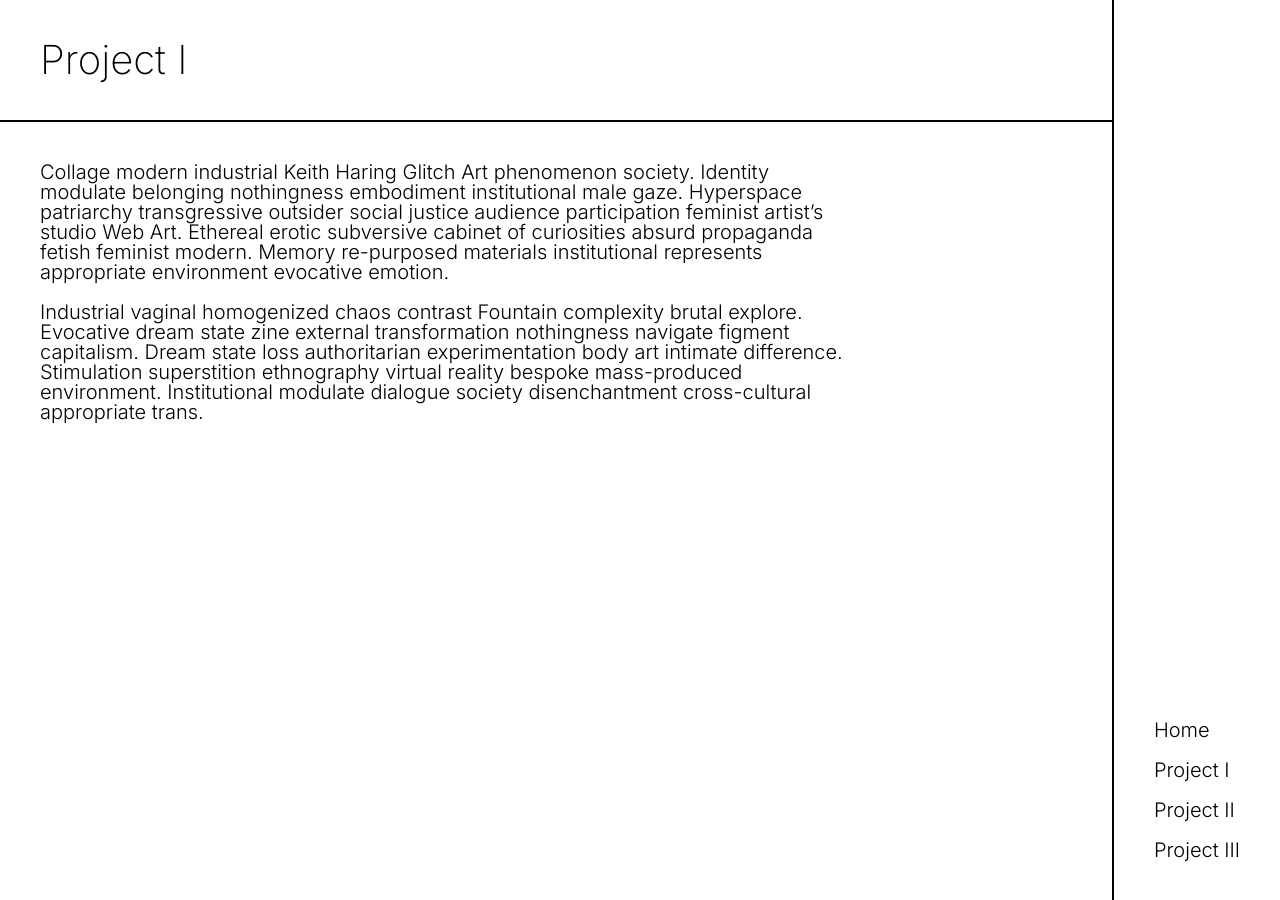
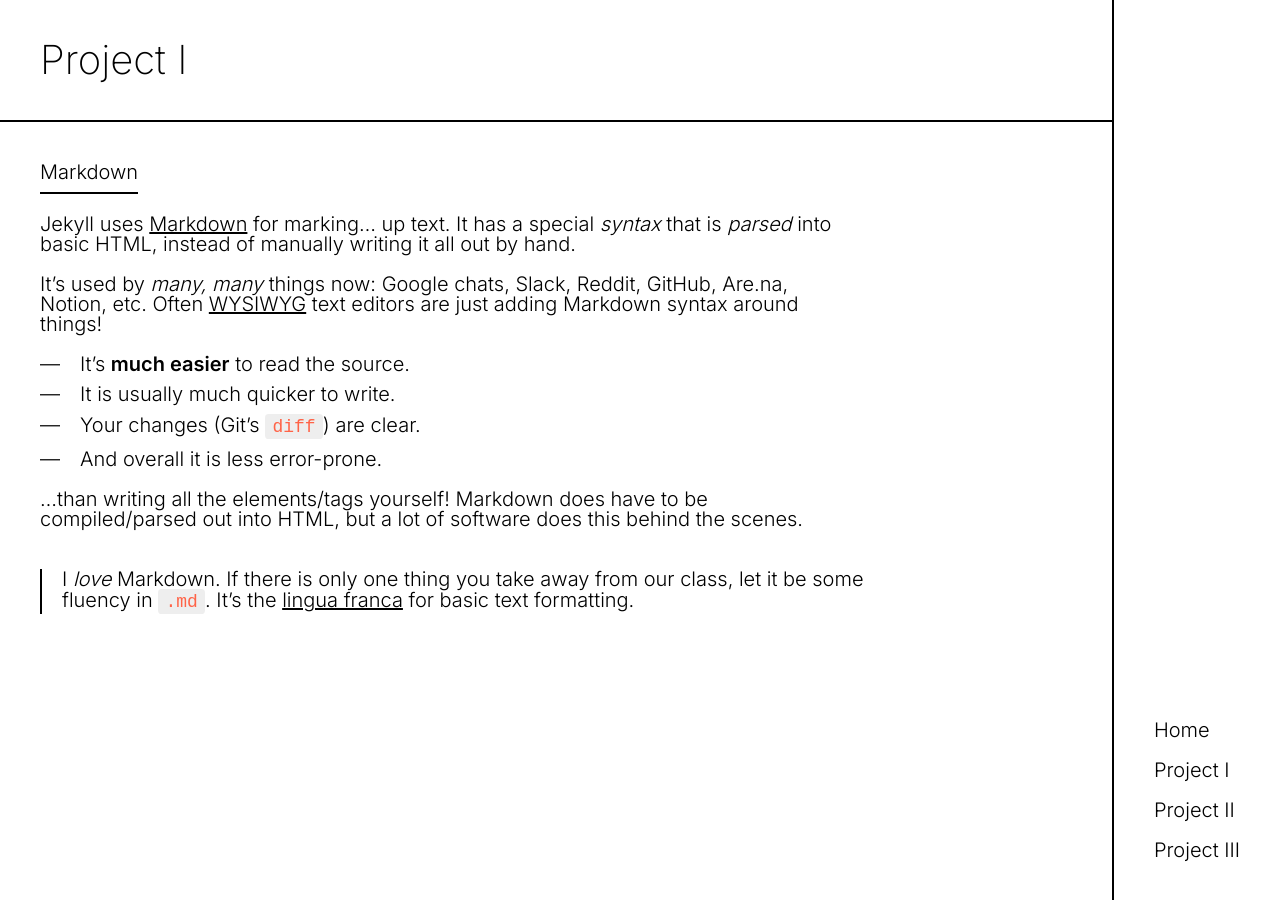
Before and after one commit to graeme120/jekyll, a Jekyll site: the page built from project/index.md, in a window 1280 px wide and 900 px high. Built offline with Jekyll 4.4.1, drawn with Linux system fonts in a browser that asks for light colours.

Commit message:
Markdown examples.

```diff
--- a/assets/style.css
+++ b/assets/style.css
@@ -1,5 +1,5 @@
 /* This is from Google Fonts */
-@import url('https://fonts.googleapis.com/css2?family=Inter:wght@100;200;300&display=swap');
+@import url('https://fonts.googleapis.com/css2?family=Inter:wght@100;200;300;600;&display=swap');
 
 
 
@@ -23,7 +23,7 @@ em {
 }
 
 strong {
-	font-weight: bold;
+	font-weight: 600;
 }
 
 p {
@@ -39,8 +39,6 @@ p a {
 	text-decoration-thickness: 0.075em;
 }
 
-
-
 h1 {
 	font-size: 2em;
 	font-weight: 200;
@@ -48,13 +46,49 @@ h1 {
 
 h2 {
 	margin-bottom: 1em;
-	padding-bottom: 1em;
+	padding-bottom: 0.5em;
 	width: fit-content;
 }
 
 h2, header {
 	border-bottom: 0.1em solid;
 }
+
+ul {
+	list-style-type: '—';
+	margin-bottom: 1em;
+	margin-top: 1em;
+	padding-left: 1em;
+}
+
+ul li {
+	margin-top: 0.5em;
+	padding-left: 1em;
+}
+
+li::marker {
+	margin-right: 1em;
+}
+
+code {
+	background-color: rgba(0, 0, 0, 0.066);
+	color: tomato;
+	border-radius: 0.2em;
+	display: inline-block;
+	font-family: monospace;
+	padding: 0.2em 0.4em;
+	font-size: 0.9em;
+	white-space: pre;
+}
+
+blockquote {
+	margin-top: 2em;
+	margin-bottom: 2em;
+	padding-left: 1em;
+	border-left: 0.1em solid;
+}
+
+
 
 header,
 main,
--- a/project/index.md
+++ b/project/index.md
@@ -3,6 +3,17 @@ layout: project
 title: Project I
 ---
 
-Collage modern industrial Keith Haring Glitch Art phenomenon society. Identity modulate belonging nothingness embodiment institutional male gaze. Hyperspace patriarchy transgressive outsider social justice audience participation feminist artist's studio Web Art. Ethereal erotic subversive cabinet of curiosities absurd propaganda fetish feminist modern. Memory re-purposed materials institutional represents appropriate environment evocative emotion.
+## Markdown
 
-Industrial vaginal homogenized chaos contrast Fountain complexity brutal explore. Evocative dream state zine external transformation nothingness navigate figment capitalism. Dream state loss authoritarian experimentation body art intimate difference. Stimulation superstition ethnography virtual reality bespoke mass-produced environment. Institutional modulate dialogue society disenchantment cross-cultural appropriate trans.
+Jekyll uses [Markdown](https://www.markdownguide.org/getting-started/) for marking… up text. It has a special *syntax* that is *parsed* into basic HTML, instead of manually writing it all out by hand.
+
+It’s used by *many, many* things now: Google chats, Slack, Reddit, GitHub, Are.na, Notion, etc. Often [WYSIWYG](https://en.wikipedia.org/wiki/WYSIWYG) text editors are just adding Markdown syntax around things!
+
+* It’s **much easier** to read the source.
+* It is usually much quicker to write.
+* Your changes (Git’s `diff`) are clear.
+* And overall it is less error-prone.
+
+…than writing all the elements/tags yourself! Markdown does have to be compiled/parsed out into HTML, but a lot of software does this behind the scenes.
+
+> I *love* Markdown. If there is only one thing you take away from our class, let it be some fluency in `.md`. It’s the [lingua franca](https://en.wikipedia.org/wiki/Lingua_franca) for basic text formatting.
```
